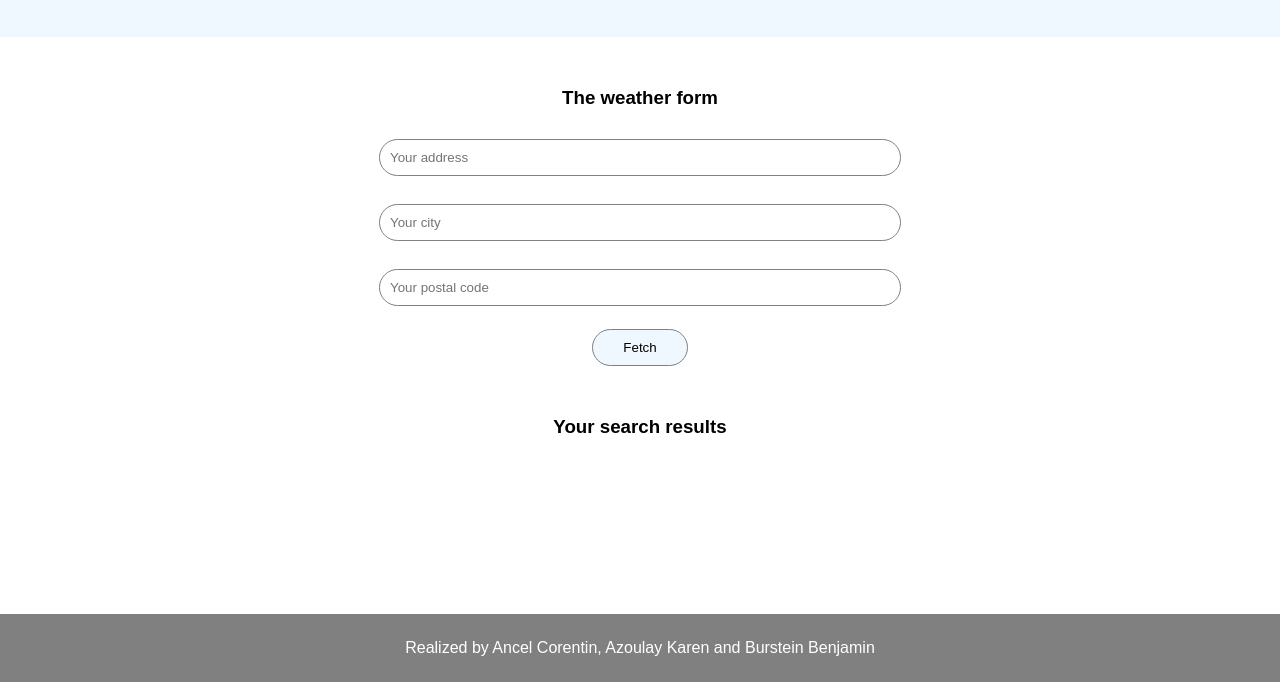
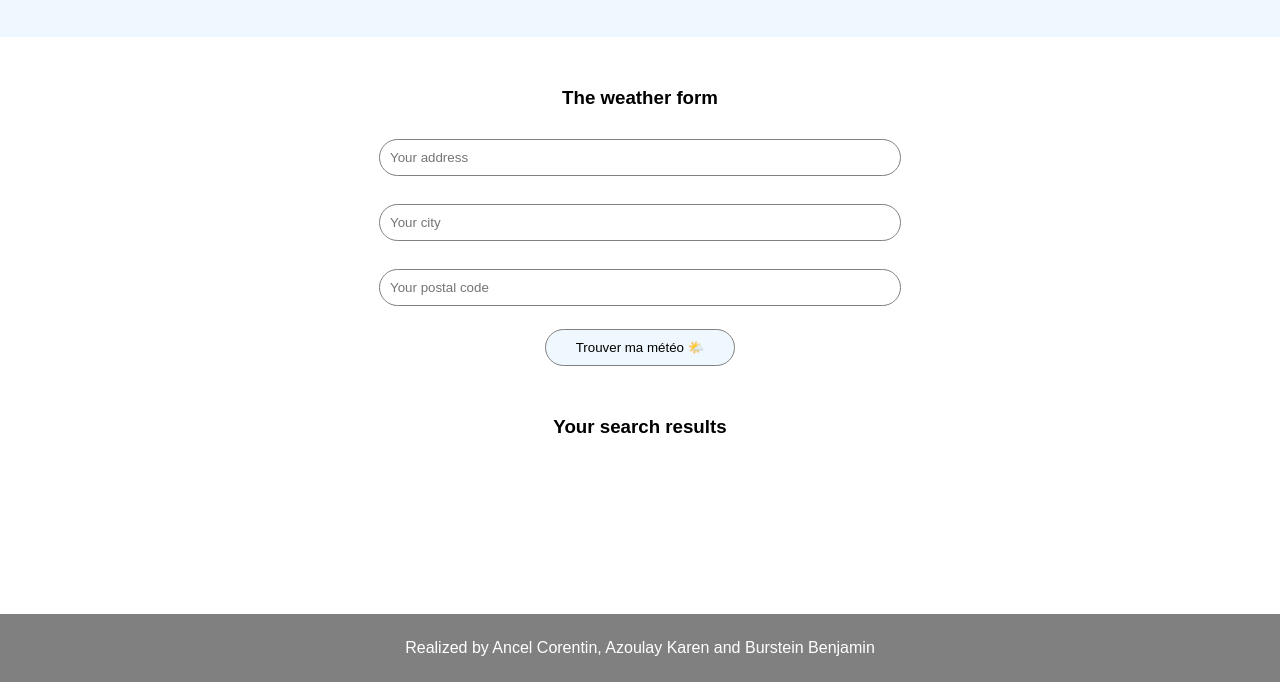
Before and after one commit to Karen160/tp-opensource, a plain HTML site: page src/index.html in a window 1280 px wide. Shown: the part 118-800 px from the top of the page. Drawn offline with Linux system fonts and the light colour scheme.

Commit message:
FIX name of the button

```diff
--- a/src/index.html
+++ b/src/index.html
@@ -26,7 +26,7 @@
             <br>
             <input type="number" placeholder="Your postal code" id="code-input">
             <br>
-            <button type="button" id="fetch-button">Fetch</button>
+            <button type="button" id="fetch-button">Trouver ma météo 🌤️</button>
         </form>
 
         <!-- Weather information -->
```
